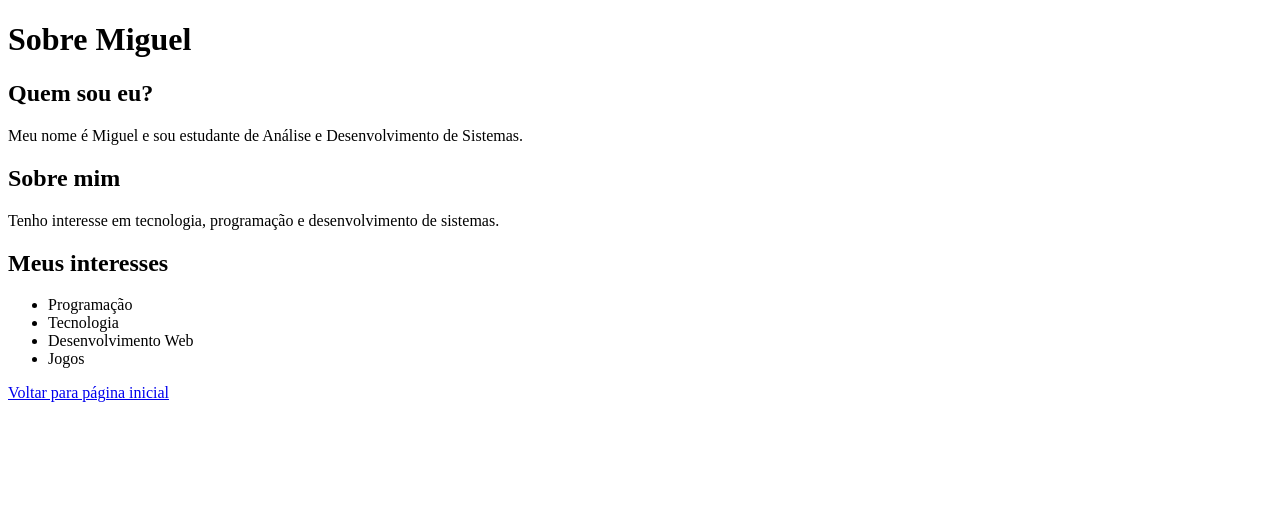
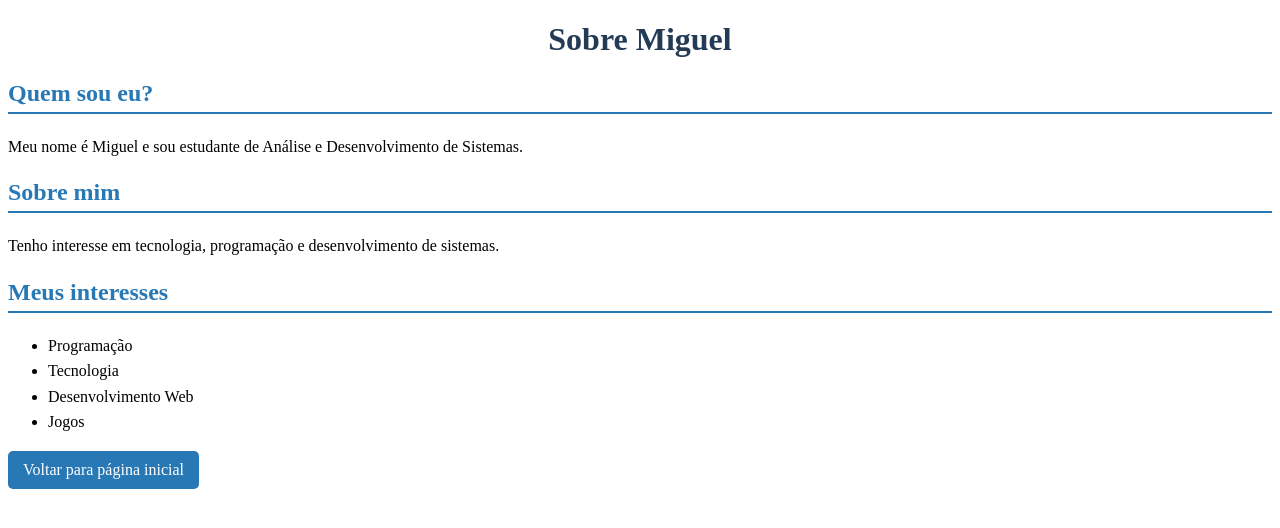
Before and after one commit to Miguel-Mends/Atividade_Entrega, a plain HTML site: page miguel.html in a window 1280 px wide. Drawn offline with Linux system fonts and the light colour scheme.

Commit message:
ajustado CSS para paginas pessoais

````diff
--- a/estilos.css
+++ b/estilos.css
@@ -41,4 +41,43 @@ footer {
     text-align: center;
     padding: 15px;
 }
+
+```css
+/* Estilos da página pessoal do Miguel */
+body {
+    font-family: Arial, sans-serif;
+    background-color: #f2f2f2;
+    color: #333;
+    margin: 0;
+    padding: 30px;
+}
+
+h1 {
+    color: #243b55;
+    text-align: center;
+}
+
+h2 {
+    color: #2878b5;
+    border-bottom: 2px solid #2878b5;
+    padding-bottom: 5px;
+}
+
+p, li {
+    font-size: 16px;
+    line-height: 1.6;
+}
+
+a {
+    display: inline-block;
+    background-color: #2878b5;
+    color: white;
+    padding: 10px 15px;
+    text-decoration: none;
+    border-radius: 5px;
+}
+
+a:hover {
+    background-color: #185782;
+}
 ```
````
